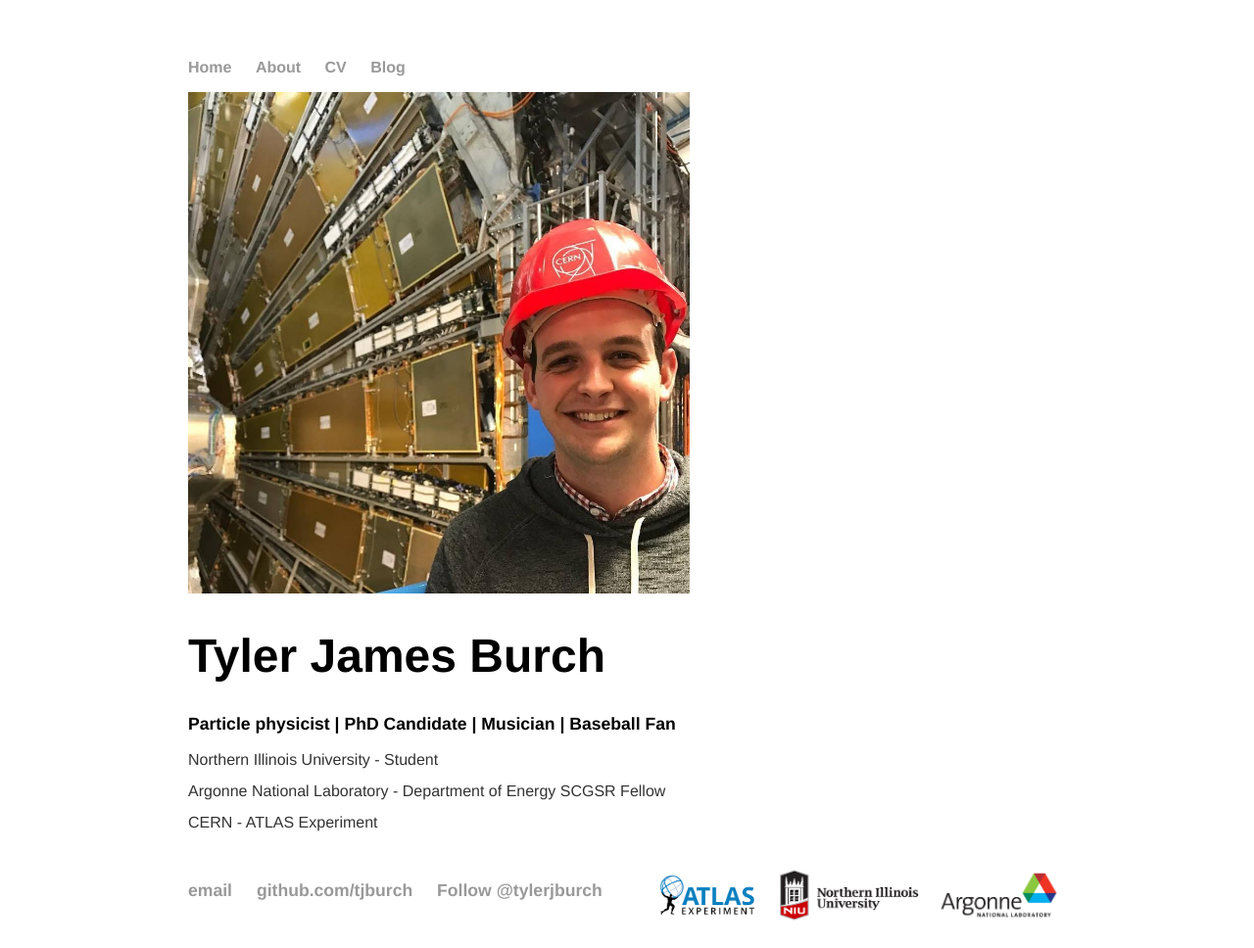
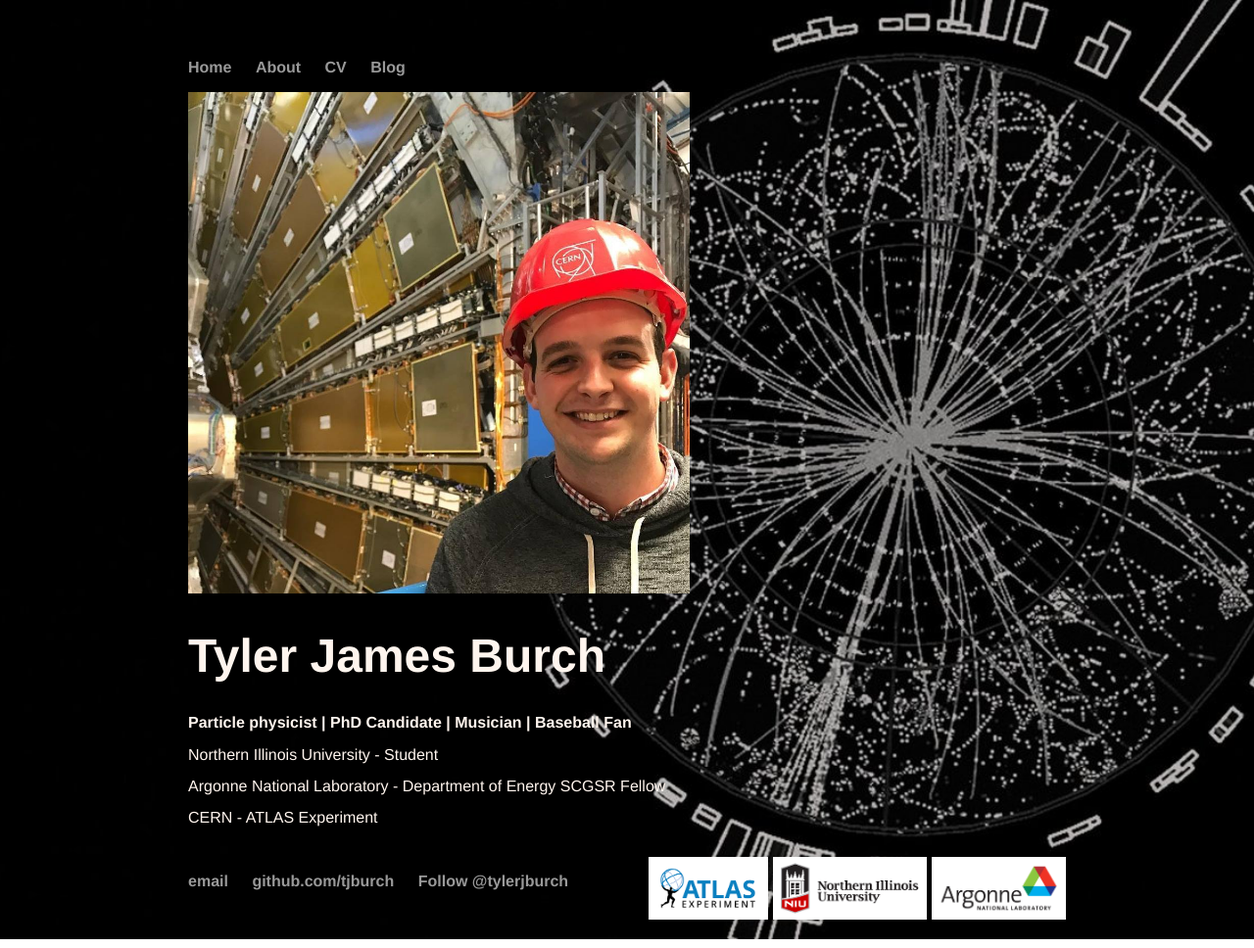
Before and after one commit to tjburch/tjburch.github.io, a Jekyll site: the page built from index.html, in a window 1280 px wide. Shown: the whole page at 98% size. Built offline with Jekyll 4.4.1, drawn with Linux system fonts in a browser that asks for light colours; comment, search, counter and statistics services are not loaded.

Commit message:
Add background image

```diff
--- a/css/main.css
+++ b/css/main.css
@@ -1,6 +1,12 @@
 body {
     margin: 60px auto;
     width: 70%;
+    background-image: url(../images/bubblechamber.jpeg);
+    height: 100%;
+    /* Center and scale the image nicely */
+    background-position: center;
+    background-repeat: no-repeat;
+    background-size: cover;
 }
 nav ul, footer ul {
     font-family:'Helvetica', 'Arial', 'Sans-Serif';
@@ -8,6 +14,7 @@
     list-style: none;
     font-weight: bold;
 }
+
 nav ul li, footer ul li {
     display: inline;
     margin-right: 20px;
@@ -22,16 +29,18 @@
 h1 {
     font-size: 3em;
     font-family:'Helvetica', 'Arial', 'Sans-Serif';
+    color: seashell;
 }
 h3 {
-    font-size: 1.1em;
+    font-size: 1em;
     font-family:'Helvetica', 'Arial', 'Sans-Serif';
+    color: seashell;
 }
 p {
     font-size: 1em;
     line-height: 1em;
     font-family:'Helvetica', 'Arial', 'Sans-Serif';
-    color: #333;
+    color: seashell;
 }
 #footer {
     border-top: 1px solid #d5d5d5;
@@ -41,10 +50,14 @@
 ul.posts {
     margin: 20px auto 40px;
     font-size: 1.5em;
+    color: seashell;
+
 }
 
 ul.posts li {
     list-style: none;
+    color: seashell;
+
 }
 
 .social {
```
